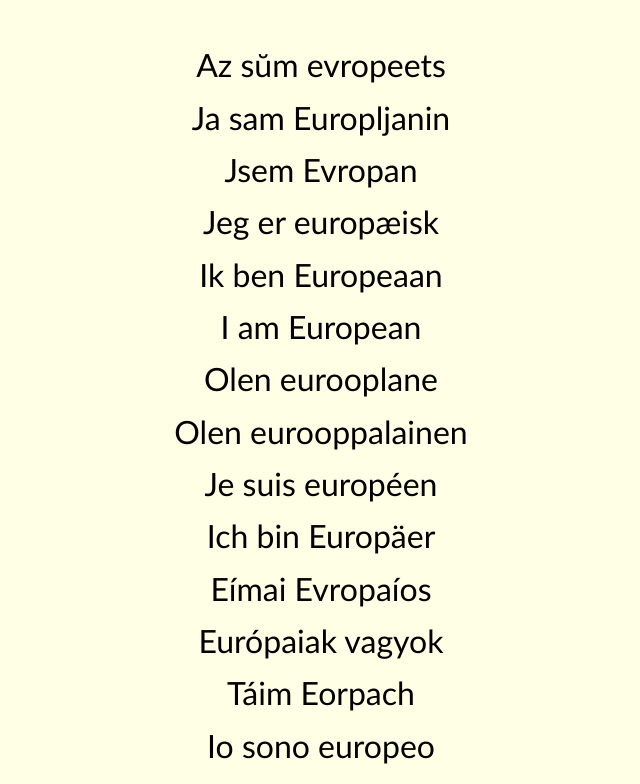
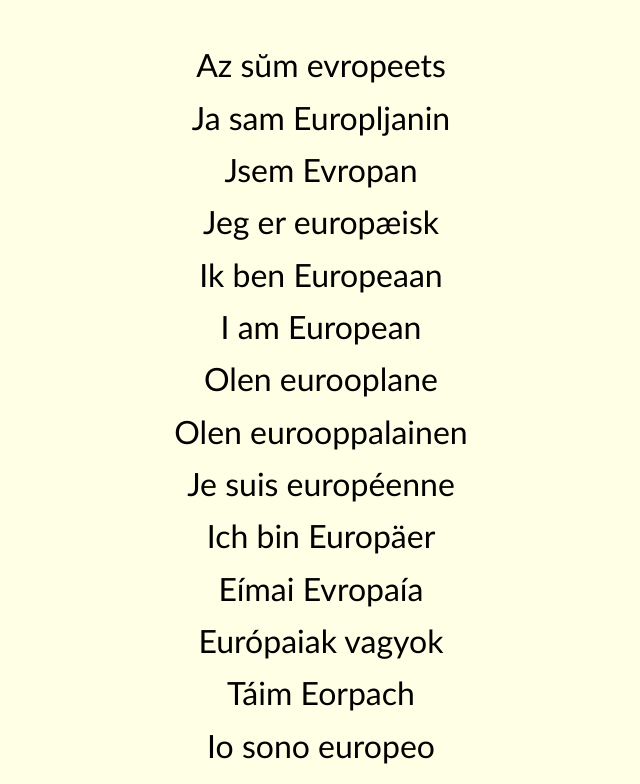
Before and after one commit to joedborg/iameuropean, a plain HTML site: page index.html in a window 1280 px wide. Shown: the top 784 px of the page, without its empty margins (319-959 px from the left). Drawn offline with Linux system fonts and the light colour scheme.

Commit message:
Mixing genders for gendered languages

```diff
--- a/index.html
+++ b/index.html
@@ -15,9 +15,9 @@
                 <li>I am European</li>
                 <li>Olen eurooplane</li>
                 <li>Olen eurooppalainen</li>
-                <li>Je suis européen</li>
+                <li>Je suis européenne</li>
                 <li>Ich bin Europäer</li>
-                <li>Eímai Evropaíos</li>
+                <li>Eímai Evropaía</li>
                 <li>Európaiak vagyok</li>
                 <li>Táim Eorpach</li>
                 <li>Io sono europeo</li>
```
